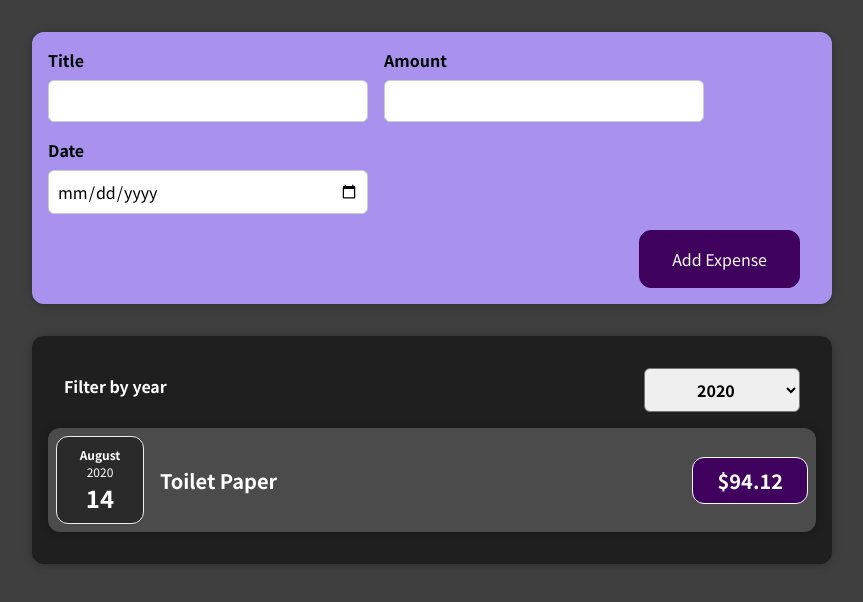
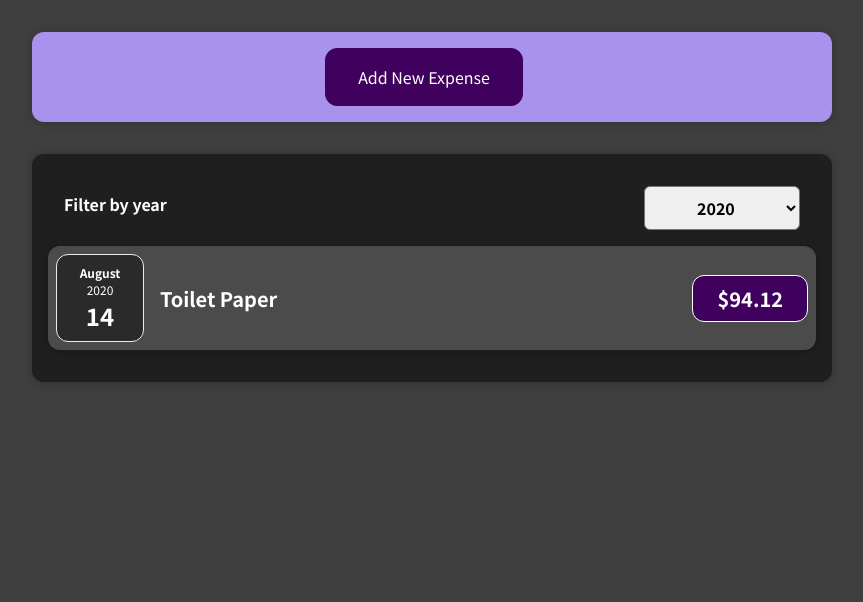
Before and after one commit to onomlight/React_study, a React (Create React App) app: page / in a window 1280 px wide. Shown: the top 602 px of the page, without its empty margins (208-1071 px from the left). Built offline with nearby package versions, Linux system fonts and the light colour scheme.

Commit message:
조건부 렌더링 추가

```diff
--- a/src/components/Expenses/Expenses.js
+++ b/src/components/Expenses/Expenses.js
@@ -17,6 +17,18 @@ const Expenses = (props) => {
   });
   // js array map 검색해보기
   // 하드코딩 삭제 가능 / 경고메세지 무시하기
+
+  let expenseContent = <p>No expenses found.</p>;
+  if (filteredExpenses.length > 0) {
+    expenseContent = filteredExpenses.map((expense) => (
+      <ExpenseItem
+        key={expense.id}
+        title={expense.title}
+        amount={expense.amount}
+        date={expense.date}
+      />
+    ));
+  }
   return (
     <div>
       <Card className="expenses">
@@ -24,14 +36,7 @@ const Expenses = (props) => {
           selected={filteredYear}
           onChangeFilter={filterChangeHandler}
         />
-        {filteredExpenses.map((expense) => (
-          <ExpenseItem
-            key={expense.id}
-            title={expense.title}
-            amount={expense.amount}
-            date={expense.date}
-          />
-        ))}
+        {expenseContent}
       </Card>
     </div>
   );
--- a/src/components/NewExpense/ExpenseForm.js
+++ b/src/components/NewExpense/ExpenseForm.js
@@ -87,6 +87,9 @@ const ExpenseForm = (props) => {
         </div>
       </div>
       <div className="new-expense__actions">
+        <button type="button" onClick={props.onCancel}>
+          Cancel
+        </button>
         <button type="submit">Add Expense</button>
       </div>
     </form>
--- a/src/components/NewExpense/NewExpense.js
+++ b/src/components/NewExpense/NewExpense.js
@@ -1,20 +1,35 @@
-import React from "react";
+import React, { useState } from "react";
 
 import ExpenseForm from "./ExpenseForm";
 import "./NewExpense.css";
 
 const NewExpense = (props) => {
+  const [isEdititng, setIsEditing] = useState(false);
   const saveExpenseDataHandler = (enteredExpenseData) => {
     const expenseData = {
       ...enteredExpenseData,
       id: Math.random().toString(),
     };
     props.onAddExpense(expenseData);
+    setIsEditing(false);
   };
-
+  const startEditingHandler = () => {
+    setIsEditing(true);
+  };
+  const stopEditingHandler = () => {
+    setIsEditing(false);
+  };
   return (
     <div className="new-expense">
-      <ExpenseForm onSaveExpenseData={saveExpenseDataHandler} />
+      {!isEdititng && (
+        <button onClick={startEditingHandler}>Add New Expense</button>
+      )}
+      {isEdititng && (
+        <ExpenseForm
+          onSaveExpenseData={saveExpenseDataHandler}
+          onCancel={stopEditingHandler}
+        />
+      )}
     </div>
   );
 };
```
